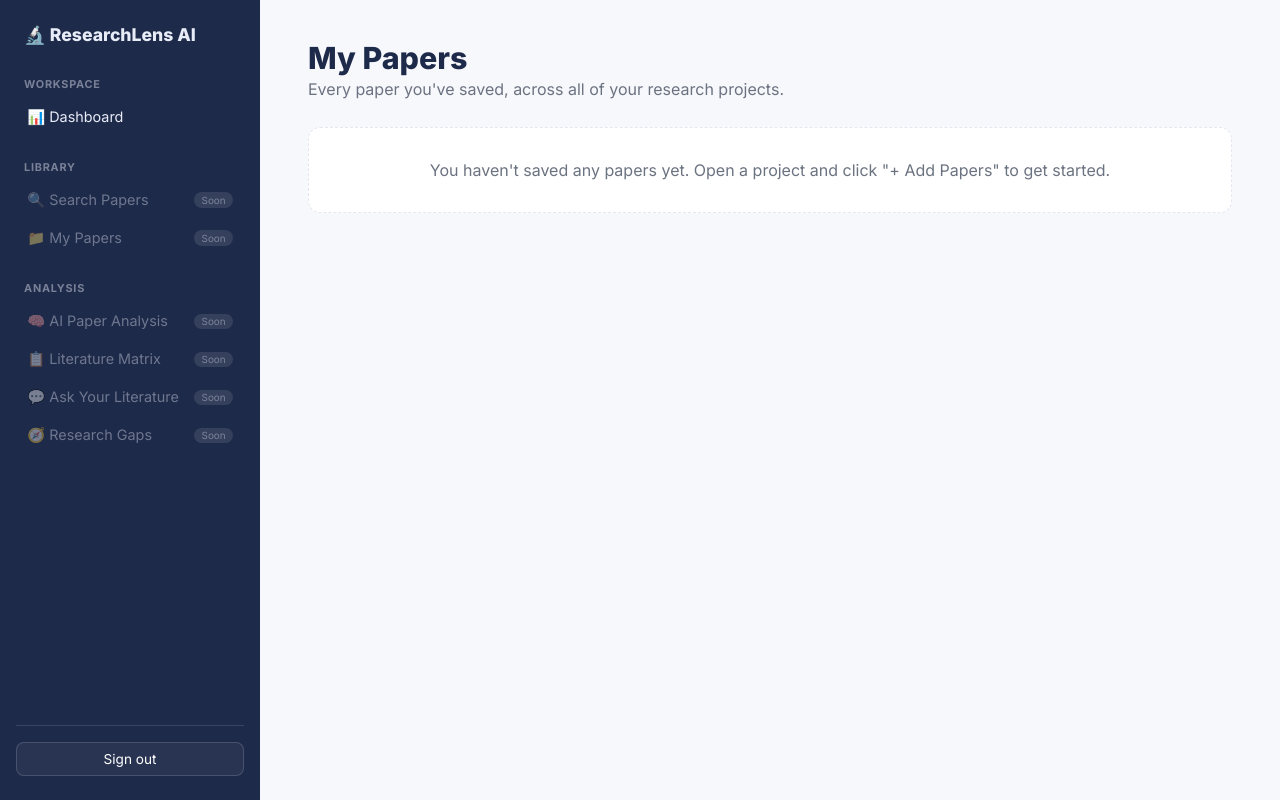
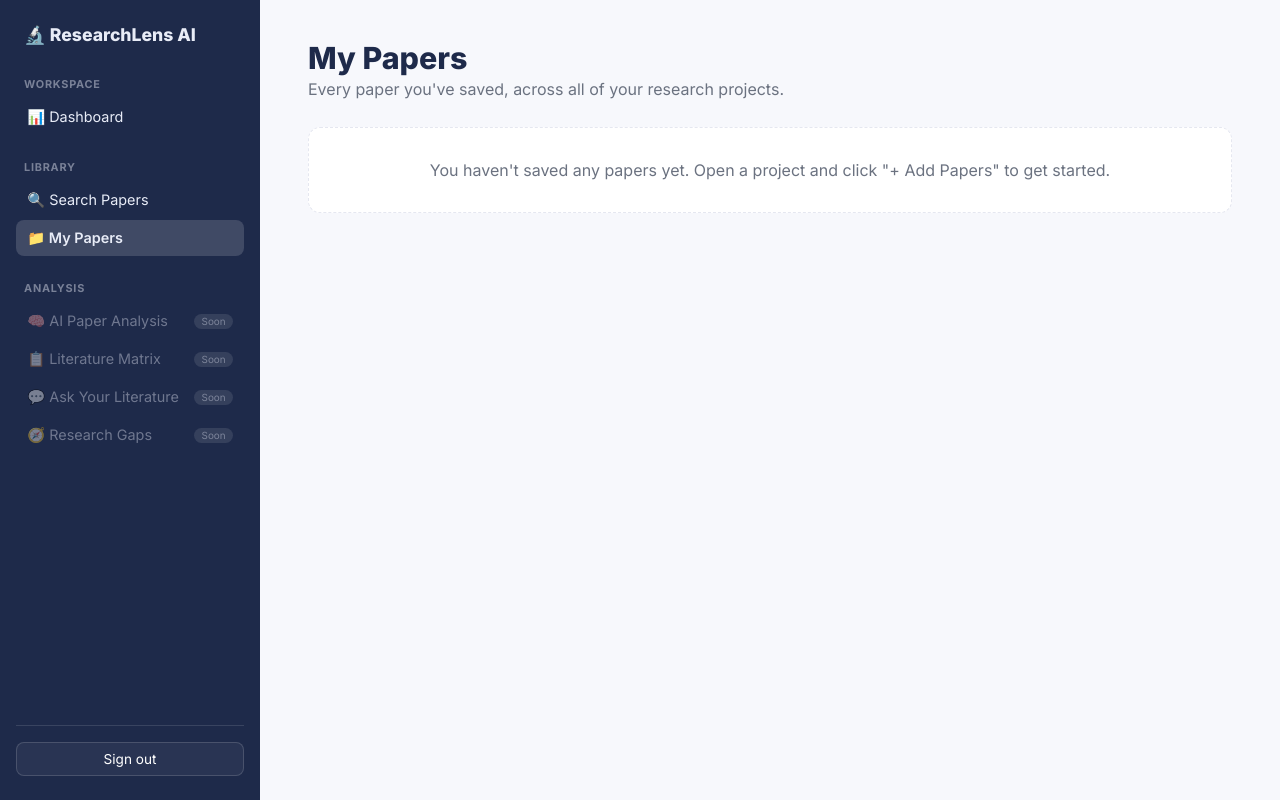
Before and after one commit to EmmanuelOrunta/researchlens-ai, a Flask app: page /papers in a window 1280 px wide. Run offline with Flask 3, Linux system fonts and the light colour scheme; the visitor is signed in with stand-in values (Sample User, id 1).

Commit message:
Updated file

```diff
--- a/templates/base_app.html
+++ b/templates/base_app.html
@@ -22,8 +22,14 @@
 
         <div class="nav-group">
           <div class="nav-group-label">Library</div>
-          <span class="nav-item disabled">🔍 Search Papers <span class="soon-badge">Soon</span></span>
-          <span class="nav-item disabled">📁 My Papers <span class="soon-badge">Soon</span></span>
+          <a href="{{ url_for('papers.choose_project_for_search') }}"
+             class="nav-item {{ 'active' if request.endpoint in ['papers.search', 'papers.choose_project_for_search'] else '' }}">
+            🔍 Search Papers
+          </a>
+          <a href="{{ url_for('papers.my_papers') }}"
+             class="nav-item {{ 'active' if request.endpoint in ['papers.my_papers', 'papers.paper_detail'] else '' }}">
+            📁 My Papers
+          </a>
         </div>
 
         <div class="nav-group">
```
